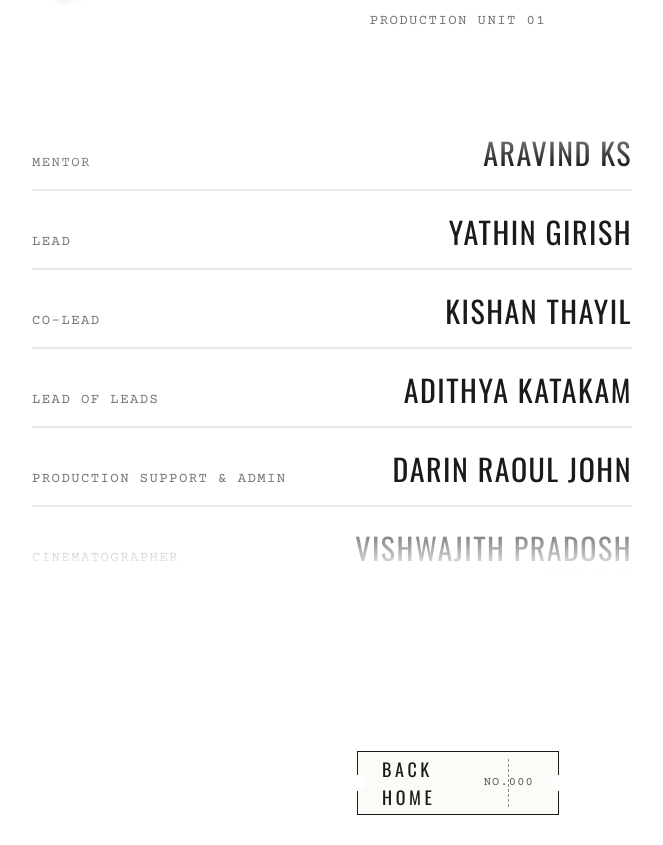
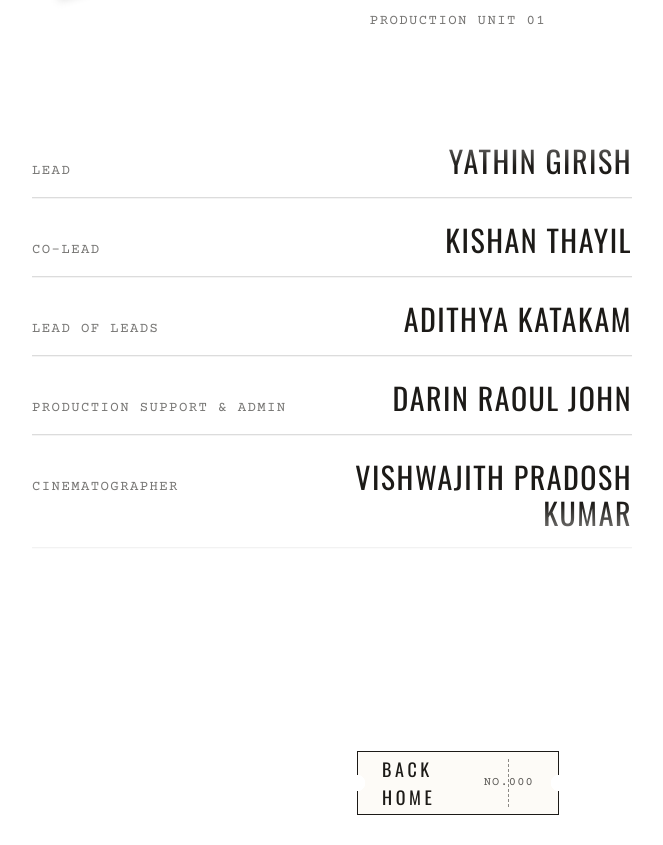
Before and after one commit to katakamX/celluloid-club, a Next.js app: page /about in a window 1280 px wide. Shown: the part 1520-2365 px from the top of the page, without its empty margins (182-845 px from the left). Built offline with nearby package versions, Linux system fonts and the light colour scheme.

Commit message:
final push for the about page

```diff
--- a/app/about/page.tsx
+++ b/app/about/page.tsx
@@ -21,7 +21,7 @@ const courier = Courier_Prime({
 
 // ================= TEAM DATA =================
 const teamMembers = [
-  { role: "Mentor", name: "Aravind KS", image: "/team/aravind.jpg" },
+
   { role: "Lead", name: "Yathin Girish", image: "/team/Yathin Girish.jpeg" },
   { role: "Co-Lead", name: "Kishan Thayil", image: "/team/kishan.jpg" },
   { role: "Lead of leads", name: "Adithya Katakam", image: "/team/aditya.jpg" },
```
